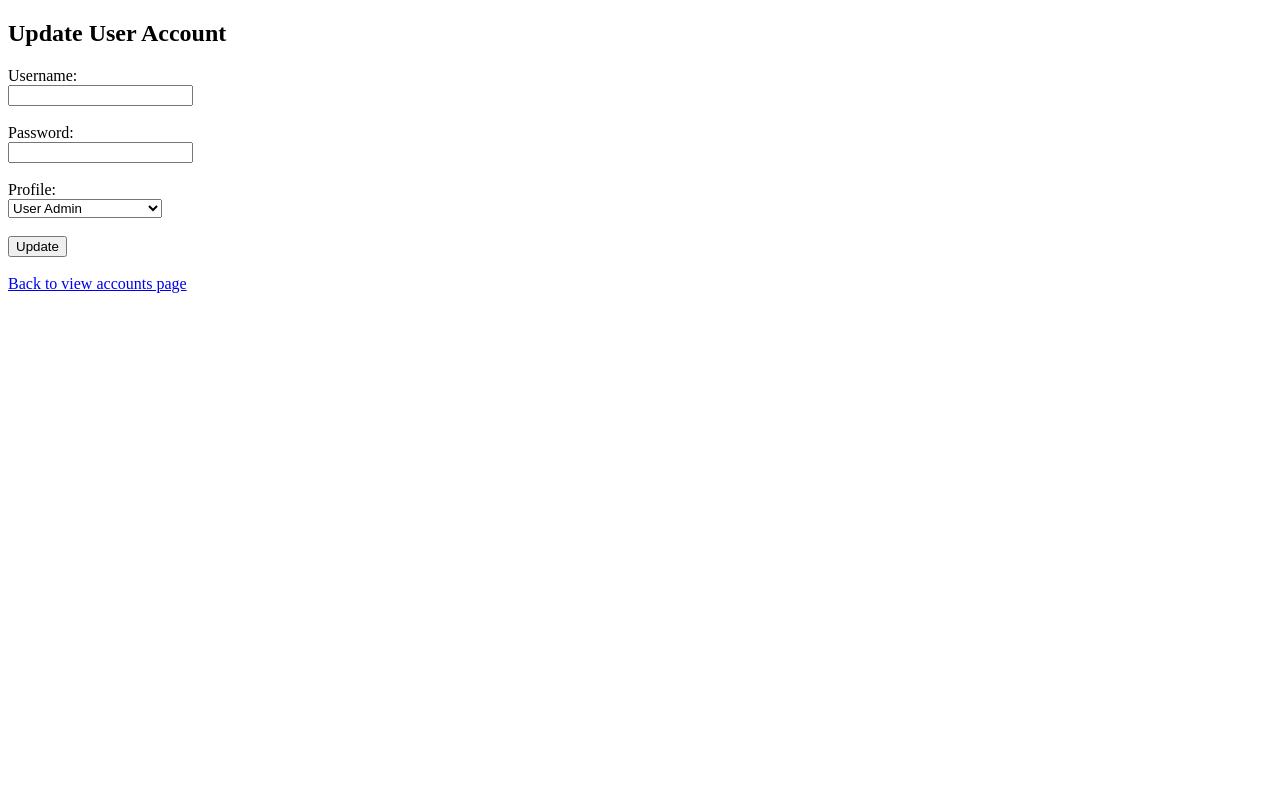
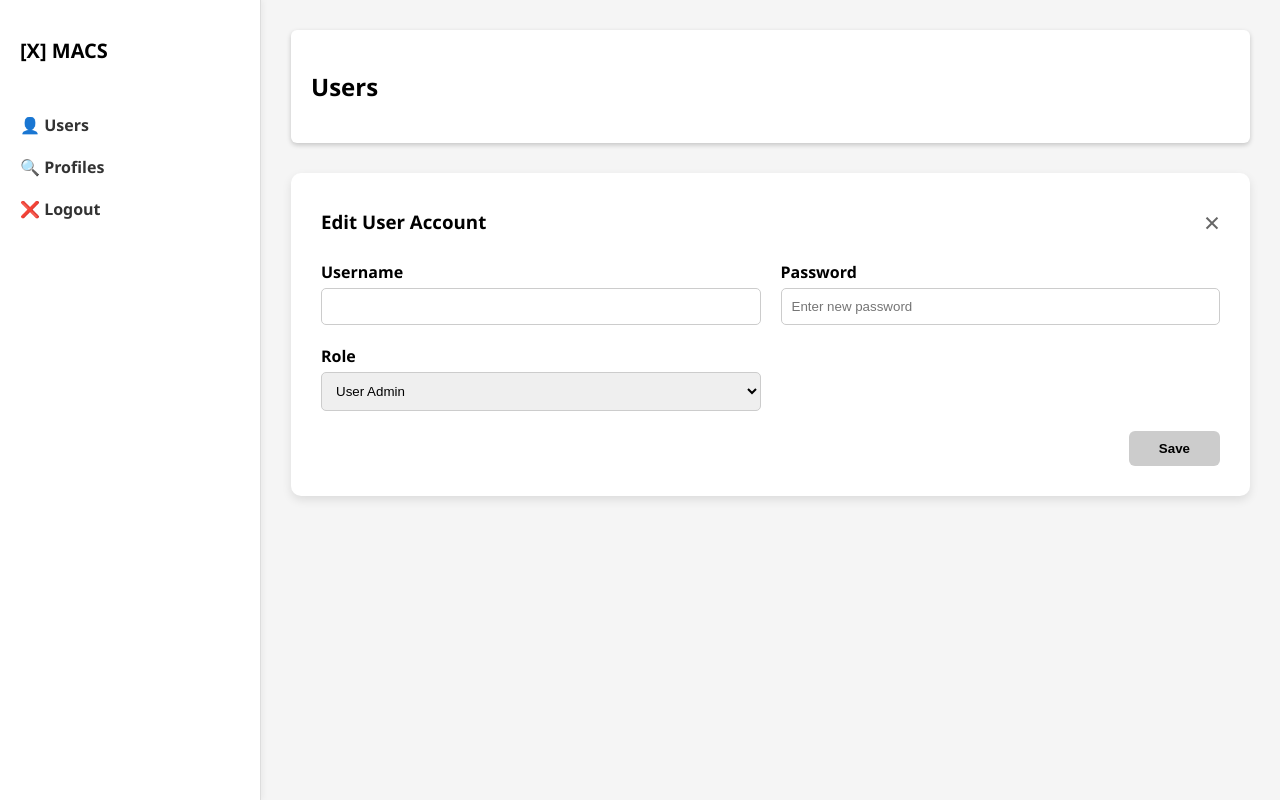
Before and after one commit to OCodeJK/CSIT314_Macs, a Flask app: template templates/update_account.html in a window 1280 px wide. Run offline with Flask 3, Linux system fonts and the light colour scheme; the template is opened without the code that fills it, so the values that code supplies are empty.

Commit message:
css for edit account page

```diff
--- /dev/null
+++ b/static/useradmin_edit_user.css
@@ -0,0 +1,112 @@
+body {
+    margin: 0;
+    font-family: 'Segoe UI', sans-serif;
+    background-color: #f5f5f5;
+}
+
+.layout {
+    display: flex;
+    height: 100vh;
+}
+
+.sidebar {
+    width: 220px;
+    background: #fff;
+    padding: 20px;
+    border-right: 1px solid #ddd;
+    box-shadow: 2px 0 6px rgba(0,0,0,0.05);
+    display: flex;
+    flex-direction: column;
+}
+
+.sidebar h2 {
+    font-size: 20px;
+    margin-bottom: 40px;
+}
+
+.sidebar a {
+    text-decoration: none;
+    margin: 10px 0;
+    color: #333;
+    font-weight: bold;
+}
+
+.main {
+    flex: 1;
+    padding: 30px;
+}
+
+.topbar {
+    display: flex;
+    justify-content: space-between;
+    align-items: center;
+    background: white;
+    padding: 20px;
+    border-radius: 6px;
+    box-shadow: 0 2px 5px rgba(0,0,0,0.2);
+    margin-bottom: 30px;
+}
+
+.form-card {
+    background: #fff;
+    padding: 30px;
+    border-radius: 10px;
+
+
+    margin: auto;
+    box-shadow: 0 4px 10px rgba(0,0,0,0.1);
+}
+
+.form-header {
+    display: flex;
+    justify-content: space-between;
+    align-items: center;
+    margin-bottom: 20px;
+}
+
+.form-header h3 {
+    margin: 0;
+}
+
+.close {
+    font-size: 28px;
+    color: #666;
+    text-decoration: none;
+}
+
+.form-grid {
+    display: grid;
+    grid-template-columns: repeat(2, 1fr);
+    gap: 20px;
+}
+
+.form-group {
+    display: flex;
+    flex-direction: column;
+}
+
+.form-group label {
+    font-weight: bold;
+    margin-bottom: 5px;
+}
+
+.form-group input,
+.form-group select {
+    padding: 10px;
+    border: 1px solid #ccc;
+    border-radius: 5px;
+}
+
+.form-footer {
+    text-align: right;
+    margin-top: 20px;
+}
+
+button[type="submit"] {
+    background: #ccc;
+    border: none;
+    padding: 10px 30px;
+    border-radius: 6px;
+    font-weight: bold;
+    cursor: pointer;
+}
--- a/templates/update_account.html
+++ b/templates/update_account.html
@@ -2,28 +2,60 @@
 <html lang="en">
 <head>
     <meta charset="UTF-8">
-    <title>Update User</title>
+    <title>Edit User Account</title>
+    <link rel="stylesheet" href="{{ url_for('static', filename='useradmin_edit_user.css') }}">
 </head>
 <body>
-    <h2>Update User Account</h2>
+    <div class="layout">
+        <div class="sidebar">
+            <h2>[X] MACS</h2>
+            <a href="/admin/view_accounts">👤 Users</a>
+            <a href="/admin/view_profiles">🔍 Profiles</a>
+            <a href="/">❌ Logout</a>
+        </div>
+
+        <div class="main">
+            <div class="topbar">
+                <h2>Users</h2>
+                <div class="icons">
+                    <i class="fas fa-bell"></i>
+                    <i class="fas fa-user-circle"></i>
+                </div>
+            </div>
+
+            <div class="form-card">
                 <form action="/admin/update_user/{{ user[0] }}" method="POST">
-        <label>Username:</label><br>
-        <input type="text" name="username" value="{{ user[1] }}"><br><br>
+                    <div class="form-header">
+                        <h3>Edit User Account</h3>
+                        <a href="/admin/view_accounts" class="close">&times;</a>
+                    </div>
 
-        <label>Password:</label><br>
-        <input type="password" name="password"><br><br>
-
-        <label>Profile:</label><br>
-        <select name="profileid" id="profileid">
+                    <div class="form-grid">
+                        <div class="form-group">
+                            <label>Username</label>
+                            <input type="text" name="username" value="{{ user[1] }}" required>
+                        </div>
+                        <div class="form-group">
+                            <label>Password</label>
+                            <input type="password" name="password" placeholder="Enter new password">
+                        </div>
+                        <div class="form-group">
+                            <label>Role</label>
+                            <select name="profileid" required>
                                 <option value="1" {% if user[3] == 1 %}selected{% endif %}>User Admin</option>
                                 <option value="2" {% if user[3] == 2 %}selected{% endif %}>Cleaner</option>
                                 <option value="3" {% if user[3] == 3 %}selected{% endif %}>Homeowner</option>
                                 <option value="4" {% if user[3] == 4 %}selected{% endif %}>Platform Management</option>
                             </select>
-        <br><br>
-        <input type="submit" value="Update">
-        <br><br>
-        <a href="/admin/view_accounts">Back to view accounts page</a>
+                        </div>
+                    </div>
+
+                    <div class="form-footer">
+                        <button type="submit">Save</button>
+                    </div>
                 </form>
+            </div>
+        </div>
+    </div>
 </body>
 </html>
--- a/templates/view_account.html
+++ b/templates/view_account.html
@@ -4,7 +4,7 @@
     <meta charset="UTF-8">
     <title>User Accounts Dashboard</title>
     <link rel="stylesheet" href="https://cdnjs.cloudflare.com/ajax/libs/font-awesome/6.4.0/css/all.min.css">
-    <link rel="stylesheet" href="{{ url_for('static', filename='useradmin.css') }}">
+    <link rel="stylesheet" href="{{ url_for('static', filename='useradmin_view_acc.css') }}">
     <script>
         //Script to make the drop down menu for the vertical dot bar
         document.addEventListener("DOMContentLoaded", function () {
--- a/templates/view_profile.html
+++ b/templates/view_profile.html
@@ -4,7 +4,7 @@
     <meta charset="UTF-8">
     <title>User Profile Dashboard</title>
     <link rel="stylesheet" href="https://cdnjs.cloudflare.com/ajax/libs/font-awesome/6.4.0/css/all.min.css">
-    <link rel="stylesheet" href="{{ url_for('static', filename='userprofile.css') }}">
+    <link rel="stylesheet" href="{{ url_for('static', filename='useradmin_view_profile.css') }}">
 
     <script>
         //Script to make the drop down menu for the vertical dot bar
```
Also changed, not shown: static/useradmin_view_acc.css (renamed from static/useradmin.css), static/useradmin_view_profile.css (renamed from static/userprofile.css). Lines whose indentation alone changed are shown as unchanged.
